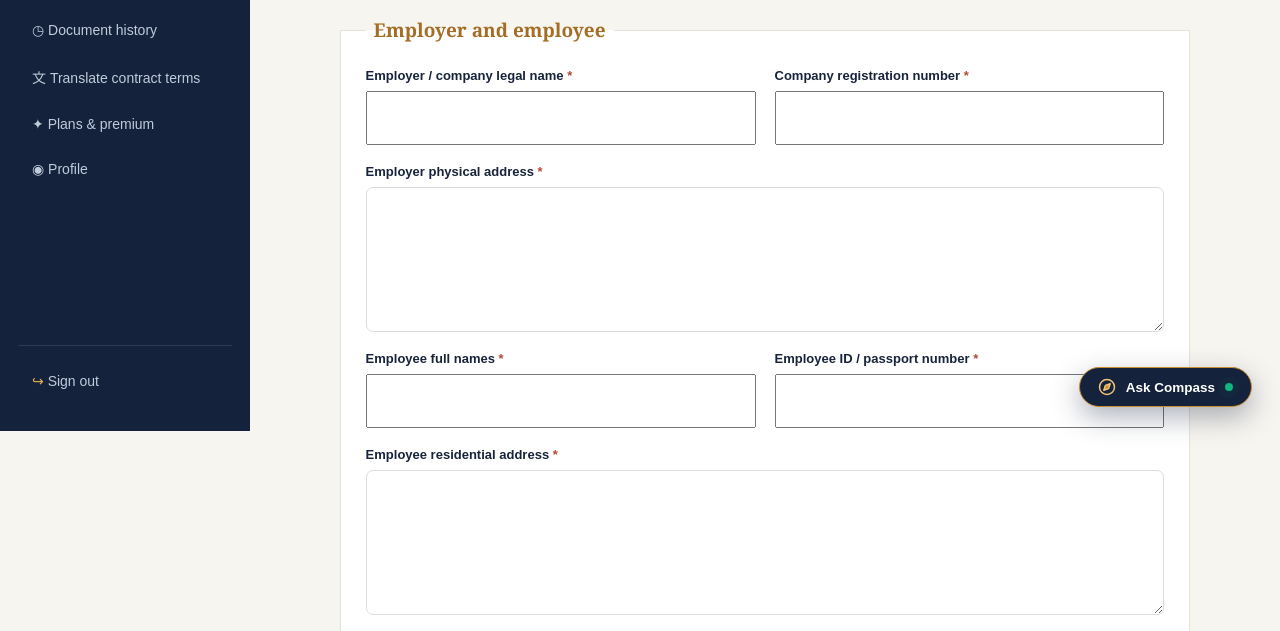
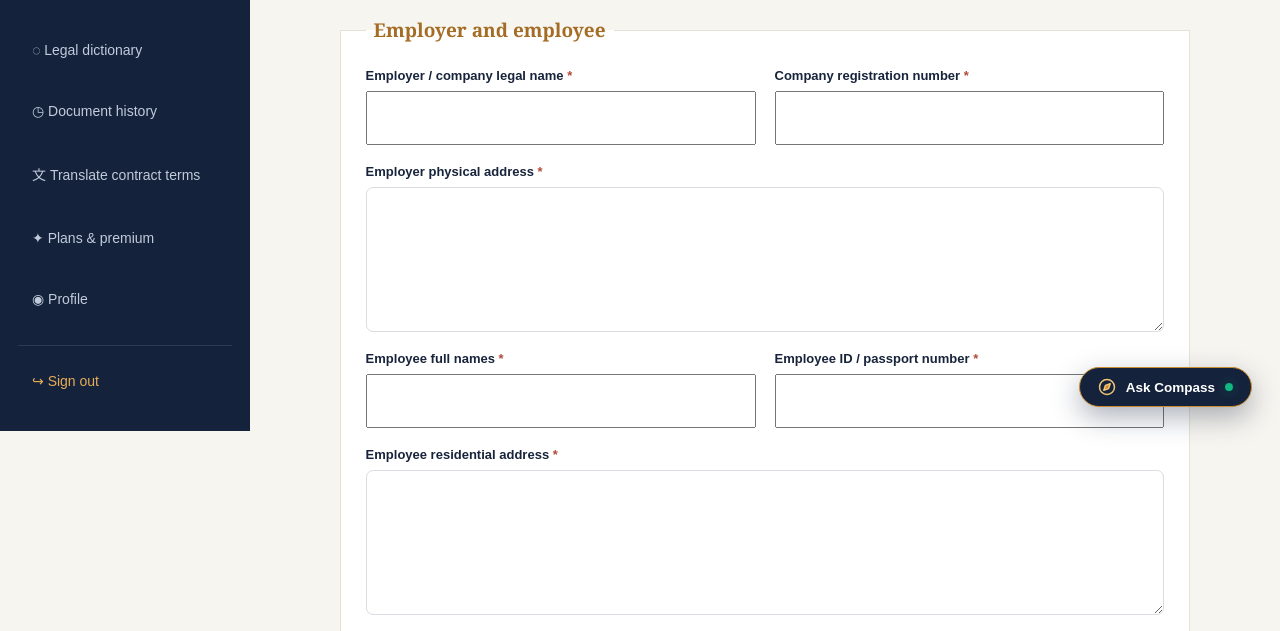
Before and after one commit to sibanyoni-ss/Sebenzile-App-of-the-year, a plain HTML site: page builder.html in a window 1280 px wide. Shown: the part 369-1000 px from the top of the page. Drawn offline with Linux system fonts and the light colour scheme; sample sign-in values are in the browser's storage.

Commit message:
Sign-out button fixed

```diff
--- a/styles.css
+++ b/styles.css
@@ -1958,3 +1958,14 @@
     .profile-form { grid-template-columns: 1fr; padding: 20px; }
     .profile-form .full, .profile-form .form-note, .profile-form > button { grid-column: auto; }
 }
+
+/* Keep the persistent account action reachable when a workspace sidebar is
+   shorter than its navigation. Only the navigation list scrolls; Sign out
+   stays anchored at the bottom of the sidebar. */
+body:not(.marketing):not(.auth-page)>aside{overflow:hidden}
+body:not(.marketing):not(.auth-page)>aside>nav{flex:1 1 auto;min-height:0;overflow-y:auto;padding-bottom:10px}
+body:not(.marketing):not(.auth-page)>aside>.side-bottom{flex:0 0 auto;margin-top:0}
+#signout{width:100%;color:#e7ad56}
+#signout:hover,#signout:focus-visible{background:#213451;color:#fff}
+body.sidebar-collapsed #signout{position:relative}
+body.sidebar-collapsed #signout:hover::after,body.sidebar-collapsed #signout:focus-visible::after{content:attr(title);position:absolute;left:64px;bottom:0;background:#13213a;color:#fff;padding:8px 10px;border-radius:5px;white-space:nowrap;font:12px system-ui;z-index:5}
```
Also changed, not shown: 1 other file.
